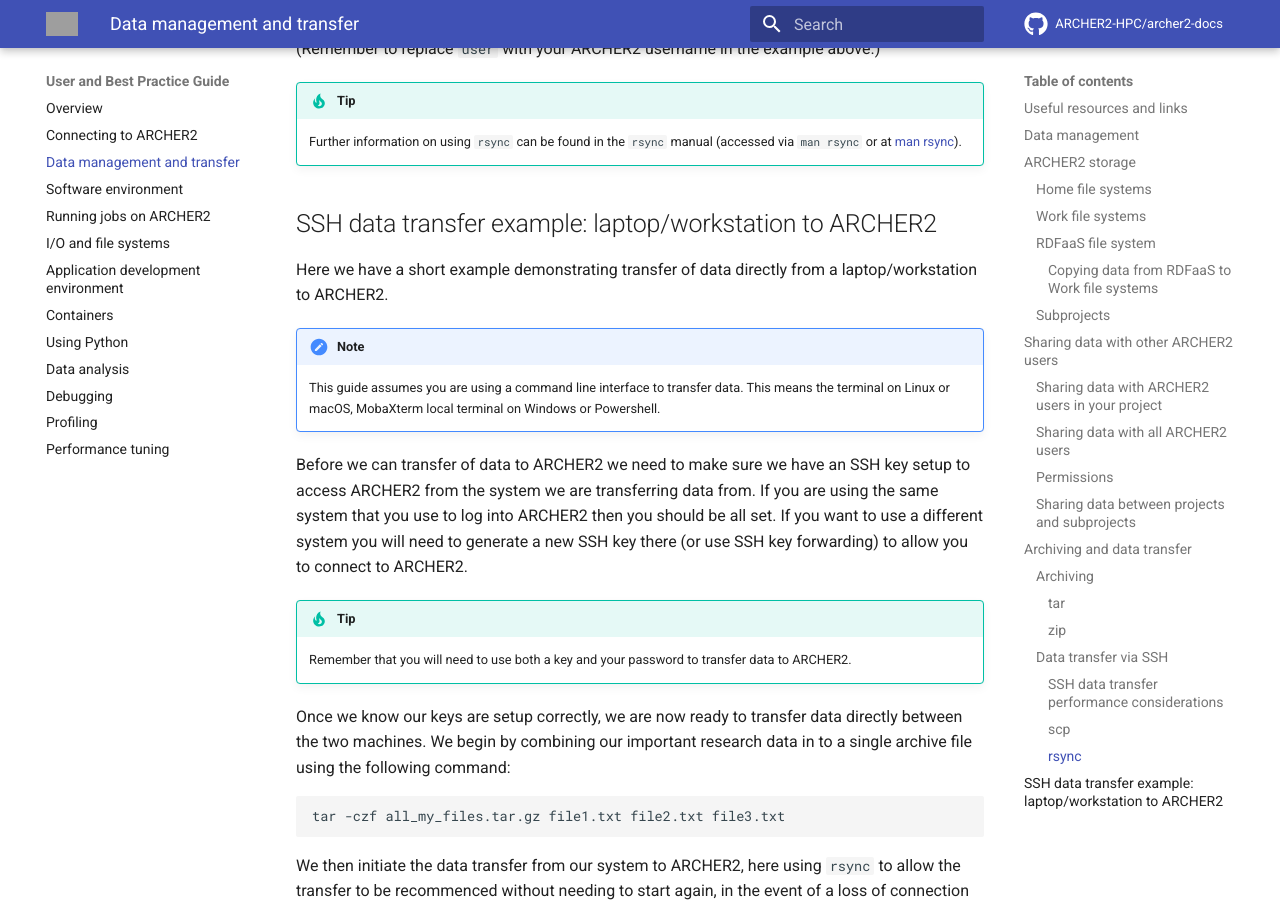
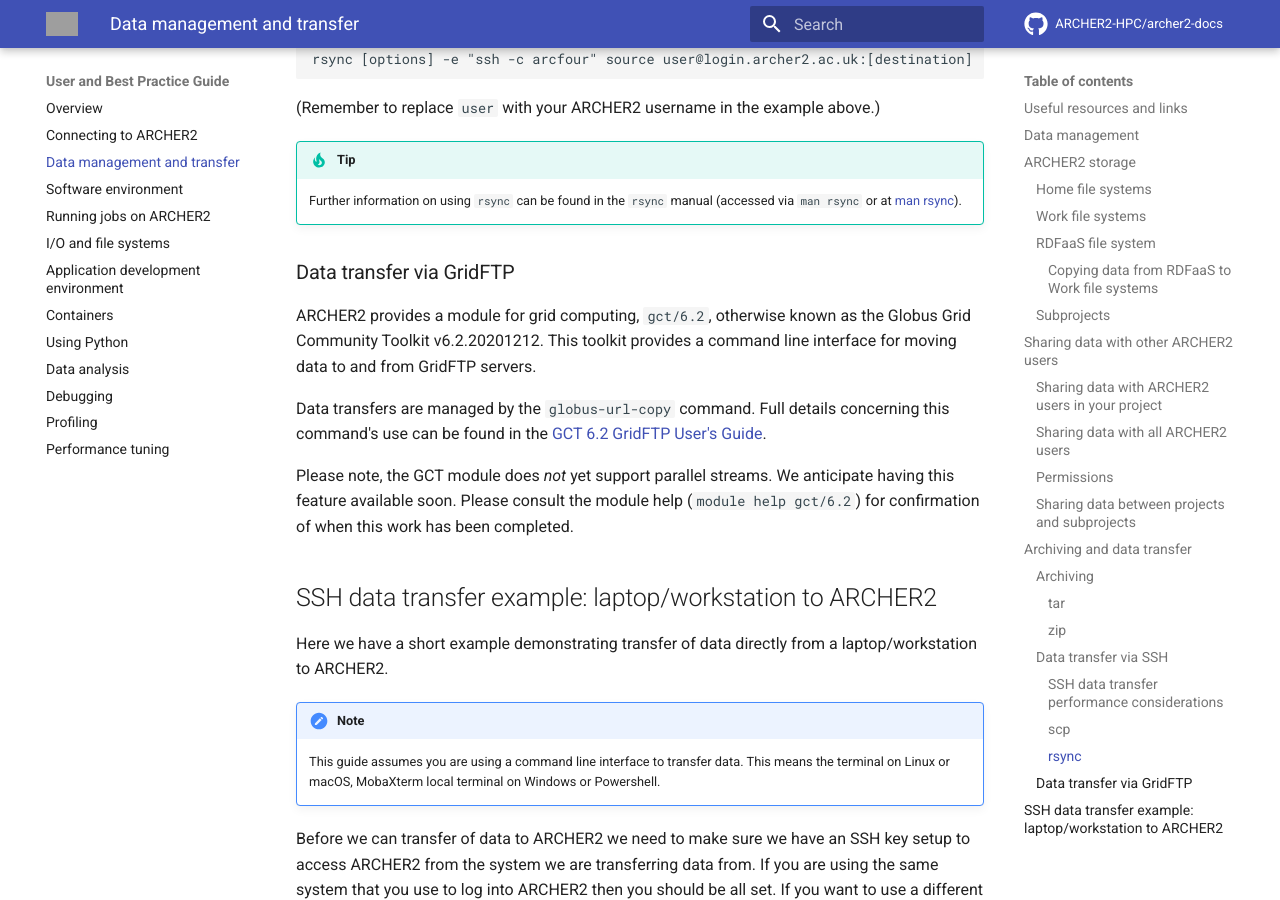
Before and after one commit to ARCHER2-HPC/archer2-docs, an MkDocs documentation site: the page built from docs/user-guide/data.md, in a window 1280 px wide and 900 px high, scrolled down 11321 px. Built offline with MkDocs 1.6.1 and Material for MkDocs 9.7.7, drawn with Linux system fonts in a browser that asks for light colours; comment, search, counter and statistics services are not loaded; some of the changed text lies outside the part shown; grey boxes are pictures that could not be loaded.

Commit message:
Added documentation concerning GridFTP.

```diff
--- a/docs/user-guide/data.md
+++ b/docs/user-guide/data.md
@@ -305,6 +305,8 @@
      transferring data and can be used up to moderate amounts of data.
      If you are transferring data to your workstation/laptop then this
      is the method you will use.
+   - **GridFTP** - It is sometimes more convenient to transfer large
+     amounts of data (> 100 GBs) using GridFTP servers.
 
 Before discussing specific data transfer methods, we cover *archiving*
 which is an essential process for transferring data efficiently.
@@ -528,6 +530,20 @@
     (accessed via `man rsync` or at [man
     rsync](https://linux.die.net/man/1/rsync)).
 
+### Data transfer via GridFTP
+
+ARCHER2 provides a module for grid computing, `gct/6.2`, otherwise known
+as the Globus Grid Community Toolkit v6.2.20201212. This toolkit provides
+a command line interface for moving data to and from GridFTP servers.
+
+Data transfers are managed by the `globus-url-copy` command. Full details
+concerning this command's use can be found in the [GCT 6.2 GridFTP User's Guide](https://gridcf.org/gct-docs/6.2/gridftp/user/index.html).
+
+Please note, the GCT module does *not* yet support parallel streams.
+We anticipate having this feature available soon. Please consult the
+module help (`module help gct/6.2`) for confirmation of when this work
+has been completed.
+
 ## SSH data transfer example: laptop/workstation to ARCHER2
 
 Here we have a short example demonstrating transfer of data directly
```
